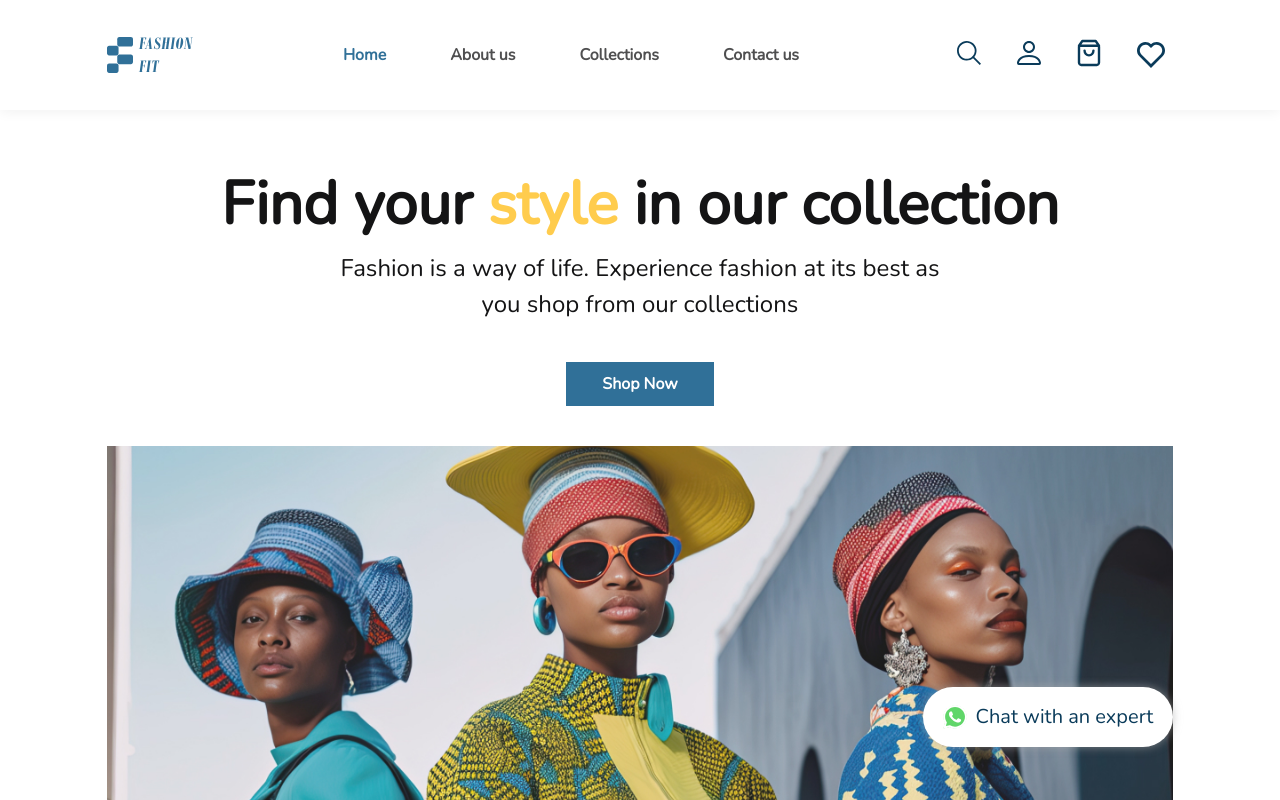
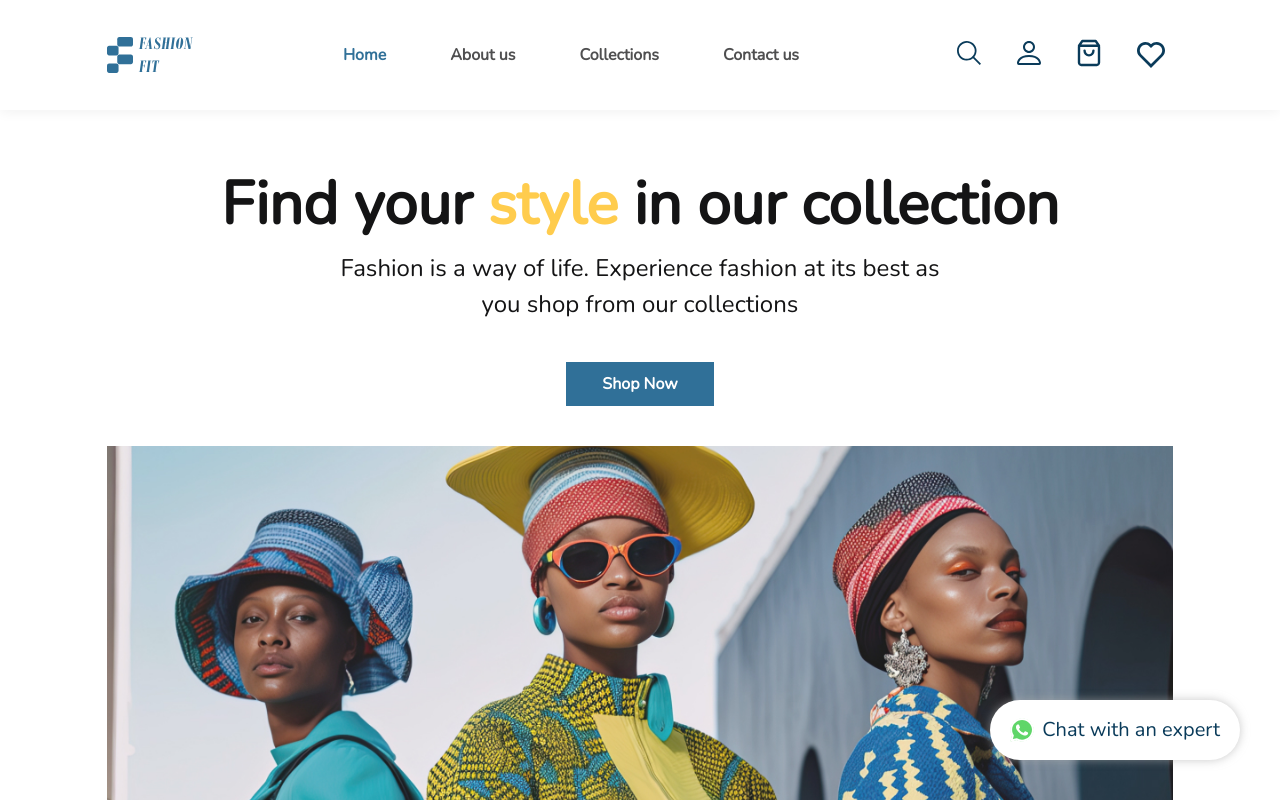
Before and after one commit to codejutsu1/fashion-fit, a Vue app: page / in a window 1280 px wide. Shown: the top 800 px of the page. Built offline with nearby package versions, Linux system fonts and the light colour scheme; what @splidejs/vue-splide would draw is missing.

Commit message:
made the whatsapp link to be fixed at the bottom and made it responsive

```diff
--- a/src/components/Footer.vue
+++ b/src/components/Footer.vue
@@ -14,6 +14,10 @@ router.beforeEach(() => {
 </script>
 
 <template>
+    <a href="https://wa.me/+2347080119082" target="_blank" class="fixed flex gap-2 items-center py-4 px-5 rounded-[40px] landing bg-[#FFFFFF] bottom-5 lg:bottom-10 right-5 lg:right-10">
+      <img src="/images/socials/whatsapp.svg" alt="Whatsapp">
+      <span class="hidden lg:block text-xl font-medium text-[#0A3B5A]">Chat with an expert</span>
+    </a>
     <footer class="bg-[#F3E5D9]">
       <div>
         <div class="lg:w-5/6 mx-auto lg:flex justify-between space-y-3 lg:space-y-0 py-10">
--- a/src/views/HomeView.vue
+++ b/src/views/HomeView.vue
@@ -20,10 +20,6 @@ import NewCollection from '../components/NewCollection.vue'
       <div class="pt-10">
         <div class="relative">
           <img class="w-full h-full object-fit" src="/images/pictures/picture-1.jpg" alt="Landing page Image">
-          <div class="absolute hidden lg:flex gap-2 items-center py-4 px-5 rounded-[40px] landing bg-[#FFFFFF] right-0 bottom-40">
-            <img src="/images/socials/whatsapp.svg" alt="Whatsapp">
-            <span class="text-xl font-medium text-[#0A3B5A]">Chat with an expert</span>
-          </div>
         </div>
       </div>
     </section>
```
